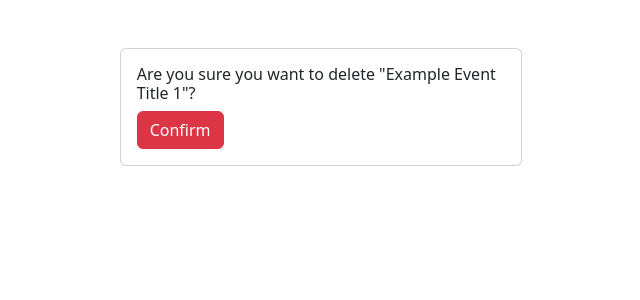
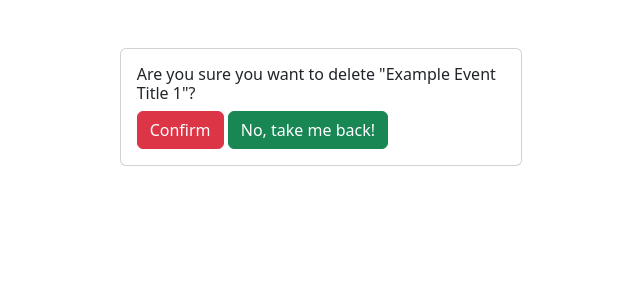
Before and after one commit to zahidtokur/django_events_project, a Django app: page /event/1/delete/ in a window 1280 px wide. Shown: the part 56-356 px from the top of the page, without its empty margins (319-959 px from the left). Run offline with Django 4.2, Linux system fonts and the light colour scheme; a user stored in the database is signed in; data comes from the database, SQL or seed files in the repository; some libraries are stand-ins or nearby versions.

Commit message:
Add no option to delete event template

```diff
--- a/templates/core/event_delete.html
+++ b/templates/core/event_delete.html
@@ -12,6 +12,7 @@
             <form method="post">{% csrf_token %}
             {{ form }}
             <input type="submit" class="btn btn-danger" value="Confirm">
+            <a class="btn btn-success" href="{% url 'created_list' %}">No, take me back!</a>
         </div>
         </div>
 </form>
```
